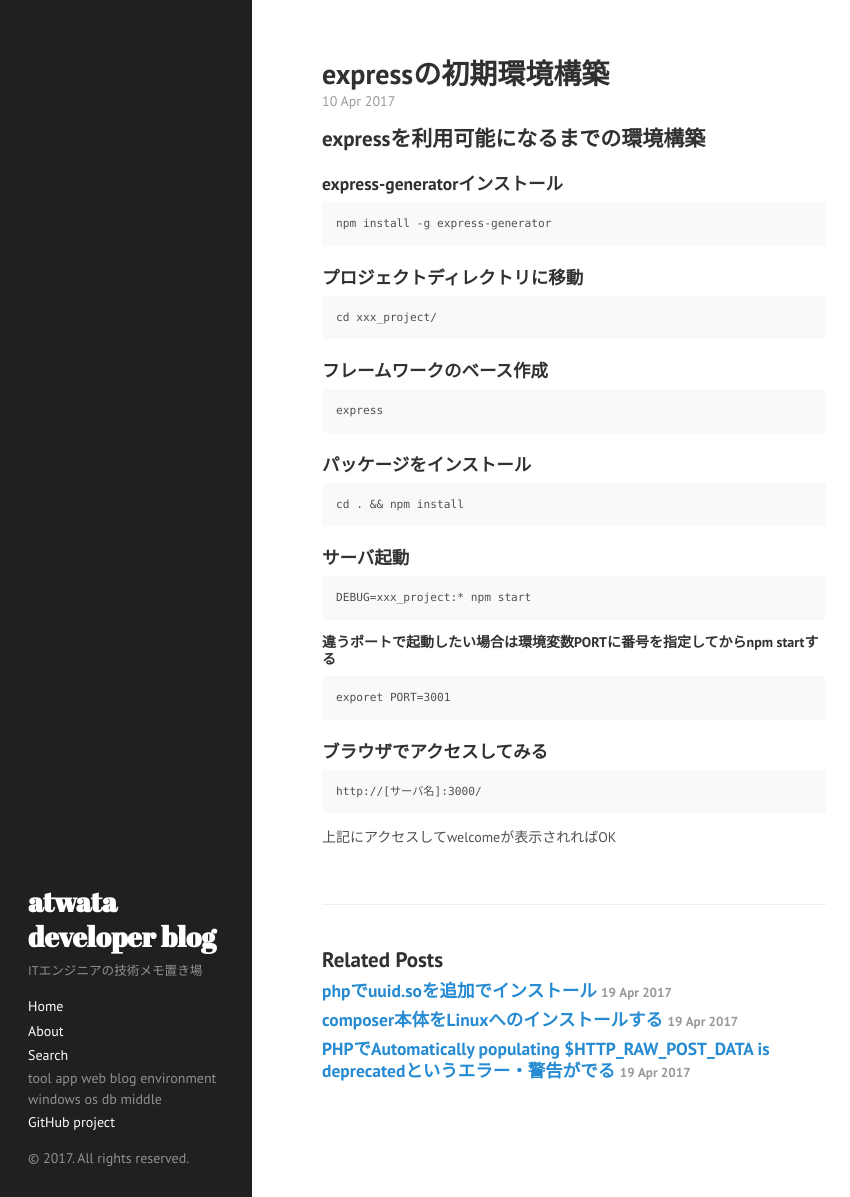
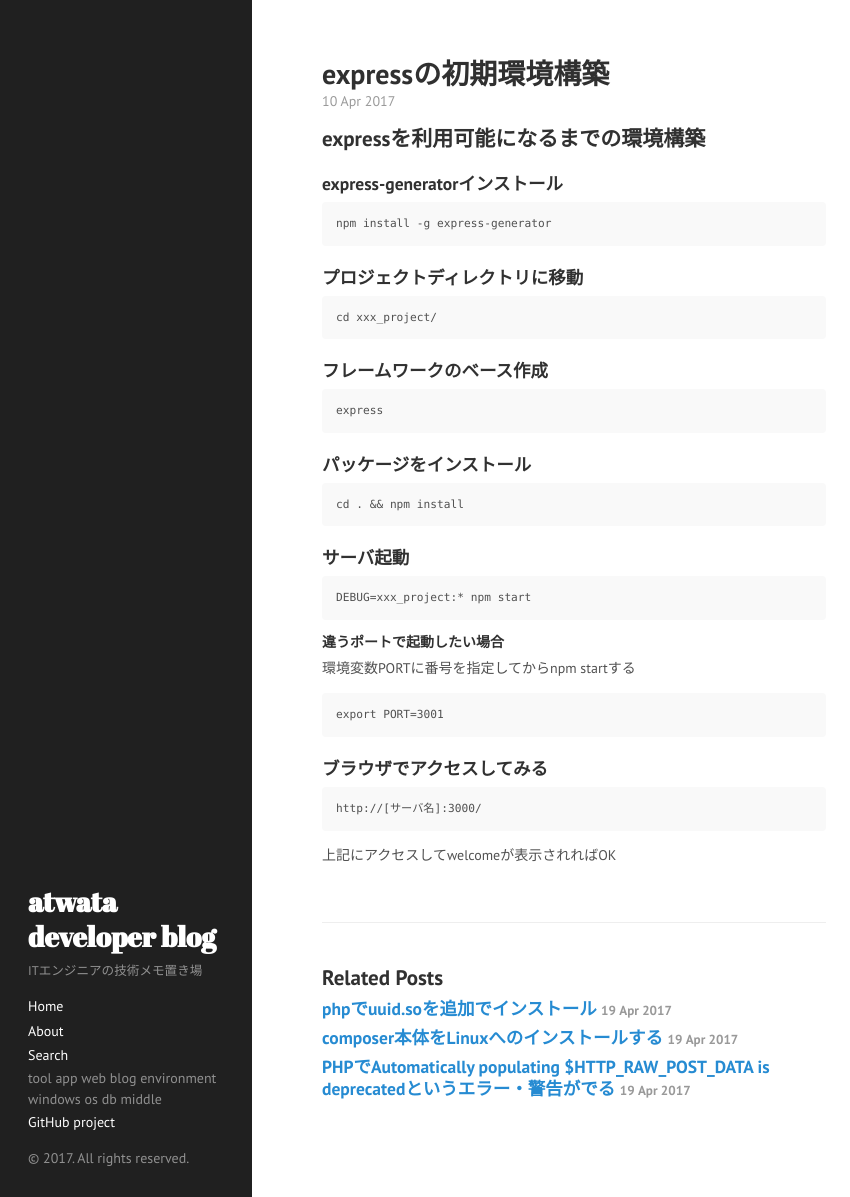
Before and after one commit to atwata/atwata.github.io, a Jekyll site: the page built from _posts/2017-04-10-setup-express.md, in a window 1280 px wide and 1197 px high. Shown: the whole window, without its empty margins (0-850 px from the left). Built offline with Jekyll 4.4.1, drawn with Linux system fonts in a browser that asks for light colours.

Commit message:
update setup-express

````diff
--- a/_posts/2017-04-10-setup-express.md
+++ b/_posts/2017-04-10-setup-express.md
@@ -37,10 +37,12 @@ cd . && npm install
 DEBUG=xxx_project:* npm start
 ```
 
-#### 違うポートで起動したい場合は環境変数PORTに番号を指定してからnpm startする
+#### 違うポートで起動したい場合
+
+環境変数PORTに番号を指定してからnpm startする
 
 ```
-exporet PORT=3001
+export PORT=3001
 ```
 
 ### ブラウザでアクセスしてみる
````
